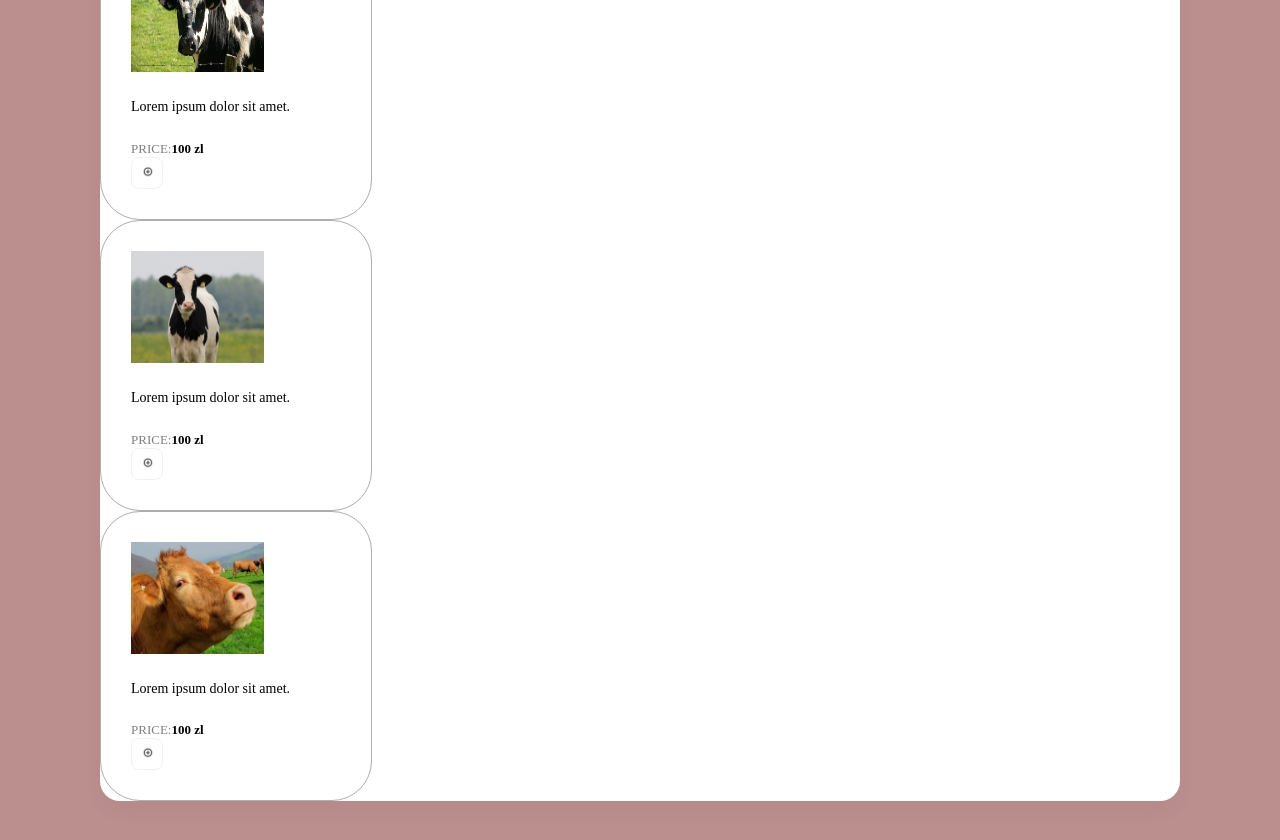
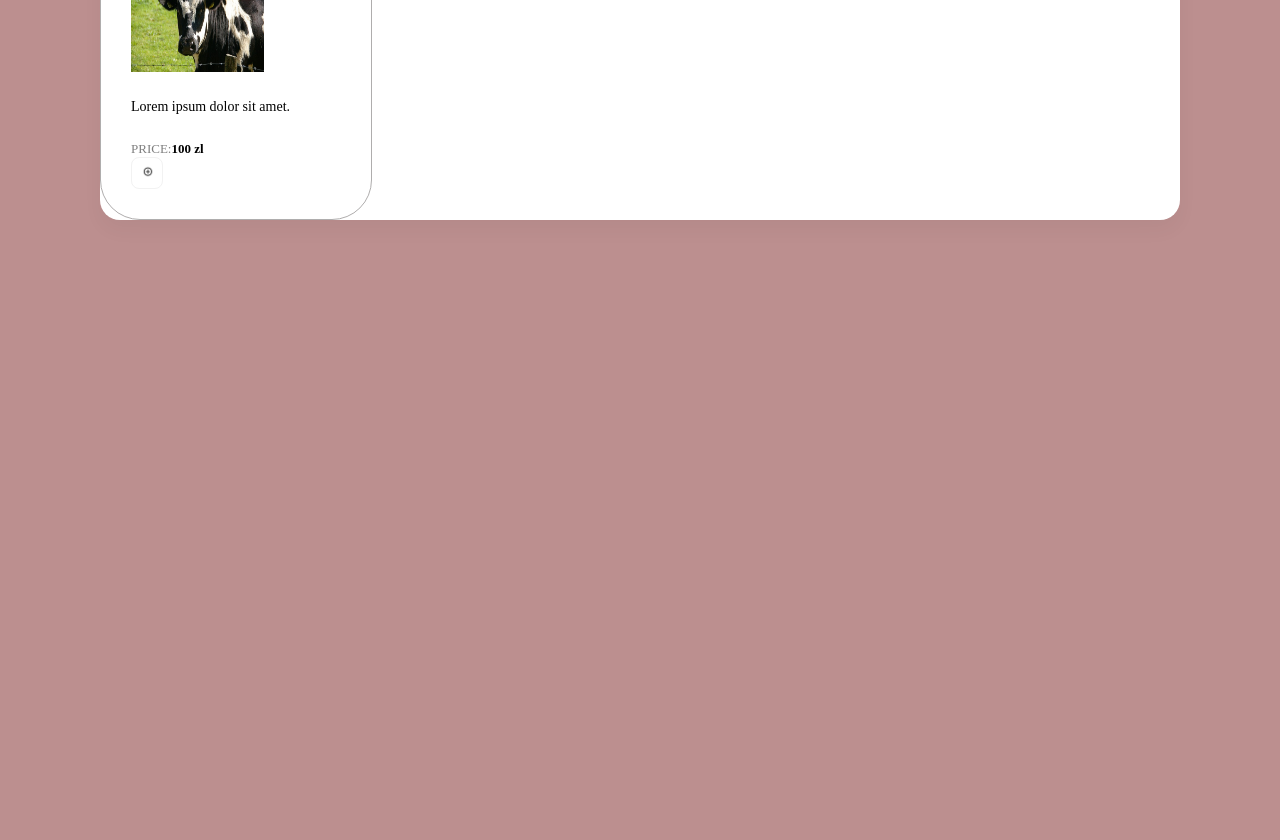
Before and after one commit to Nekit72722/First-market, a React (Create React App) app: page / in a window 1280 px wide. Shown: the part 360-1200 px from the top of the page. After the commit the page ends 800 px from the top, so only its background shows below. Built offline with nearby package versions, Linux system fonts and the light colour scheme.

Commit message:
strukture segregation

```diff
--- a/src/App.js
+++ b/src/App.js
@@ -1,13 +1,67 @@
 import React from "react";
 import './App.css';
+// import Header from "./components/Header";
+// import {useState} from "@types/react";
+import remove from "./img/remove.png";
+import cow1 from "./img/cow1.jpg";
+import logo from "./img/logo.png";
+import basket from "./img/basket.png";
+import user from "./img/user.png";
+import search from "./img/search.png";
+import Card from "./components/Card";
+import cow2 from "./img/cow2.jpg";
+import plus from "./img/plus.png";
+import cow3 from "./img/cow3.jpg";
 import Header from "./components/Header";
+import Drawer from "./components/Drawer";
 
+const arr = [{
+    name: 'Cow1',
+    price: 100
+},
+    {
+        name: 'Cow2',
+        price: 110
+    }
+];
 function App() {
-  return (
-      <>
-        <Header/>
-      </>
-  )
-}
+    // const [visible, setVisible] = useState('none')
+    //
+    // const HandleCloser = ()=>{
+    //     return setVisible('none');
+    // }
+
+          return(
+              <div className='wrapper clear'>
+
+                      <Drawer/>
+
+
+                       <Header/>
+
+                  <div className='content p-40'>
+                      <div className='d-flex align-center justify-between p-40 mb-40'>
+                          <h1>All Cows</h1>
+                          <div className='search-block d-flex'>
+                              <img width={18} height={18} src={search} alt=""/>
+                              <input placeholder='Search...' type="text"/>
+                          </div>
+                      </div>
+                      <div className='d-flex'>
+                          <Card/>
+                          {/*{arr.map((obj)=>(*/}
+                          {/*    <Card/>*/}
+                          {/*    )*/}
+                          {/*)}*/}
+
+
+                      </div>
+                  </div>
+              </div>
+
+          )
+      }
+
+
 
 export default App;
--- /dev/null
+++ b/src/components/Card.js
@@ -0,0 +1,25 @@
+import React from "react";
+import cow1 from "../img/cow1.jpg";
+import plus from "../img/plus.png";
+// import React from "@types/react";
+
+const Card = (props)=>{
+
+return (
+<div className='card'>
+    <img width={133} height={112} src={cow1} alt=""/>
+    <h5>Lorem ipsum dolor sit amet.</h5>
+    <div className='d-flex justify-between align-center'>
+        <div className='d-flex flex-column '>
+            <span>Price:</span>
+            <b className='opacity-5'>100 zl</b>
+
+        </div>
+        <button className='button'>
+            <img width={15} height={15} src={plus} alt="plus"/>
+        </button>
+    </div>
+</div>
+)
+}
+export default Card
--- /dev/null
+++ b/src/components/Drawer.js
@@ -0,0 +1,58 @@
+import remove from "../img/remove.png";
+import cow1 from "../img/cow1.jpg";
+import React from "react";
+
+const Drawer = () =>{
+    return (
+        <div style={{display: 'none'}} className='overlay'>
+    <div className='drawer'>
+        <div className='cartHeader'>
+            <h2 className='mb-30'>Koszyk</h2>
+            <img style={{cursor: "pointer"}} width={20} height={20} src={remove} alt="remove"/>
+        </div>
+        <div className='cartContainer'>
+            <div className='cartItem d-flex align-center mb-20'>
+
+                <div style={{backgroundImage: `url(${cow1})`}} className='cartItemImg'></div>
+                <div className='mr-20'>
+                    <p className='mb-5'>Lorem ipsum dolor sit amet.</p>
+                    <b>100 zl</b>
+                </div>
+                <img className='removeBtn' src={remove} alt="remove"/>
+            </div>
+            <div className='cartItem d-flex align-center mb-20'>
+
+                <div style={{backgroundImage: `url(${cow1})`}} className='cartItemImg'></div>
+                <div className='mr-20'>
+                    <p className='mb-5'>Lorem ipsum dolor sit amet.</p>
+                    <b>100 zl</b>
+                </div>
+                <img className='removeBtn' src={remove} alt="remove"/>
+            </div>
+
+            <div className='cartItem d-flex align-center'>
+
+                <div style={{backgroundImage: `url(${cow1})`}} className='cartItemImg'></div>
+                <div className='mr-20'>
+                    <p className='mb-5'>Lorem ipsum dolor sit amet.</p>
+                    <b>100 zl</b>
+                </div>
+                <img className='removeBtn' src={remove} alt="remove"/>
+            </div>
+        </div>
+        <div className='cartTotalBlock'>
+            <ul className=''>
+                <li className='d-flex'>
+                    <span>Do zaplaty</span>
+                    <div></div>
+                    <b>200 zl</b>
+                </li>
+
+            </ul>
+            <button className='greenButton'>Zlozyc zamowienie</button>
+        </div>
+    </div>
+</div>
+    )
+}
+export default Drawer
--- a/src/components/Header.js
+++ b/src/components/Header.js
@@ -1,4 +1,4 @@
-import React, {useState} from "react";
+import React from "react";
 import logo from '../img/logo.png';
 import basket from '../img/basket.png';
 import user from '../img/user.png';
@@ -8,59 +8,17 @@ import cow3 from '../img/cow3.jpg'
 import plus from '../img/plus.png'
 import search from '../img/search.png'
 import remove from "../img/remove.png"
+import Card from "./Card";
 
 function Header(){
-    const [visible, setVisible] = useState('none')
-    const HanldeOpener = () =>{
-        return   setVisible('flex');
-    }
-    const HandleCloser = ()=>{
-        return setVisible('none');
-    }
-
+    // const [visible, setVisible] = useState('none')
+    // const HandleOpener = () =>{
+    //     return   setVisible('flex');
+    // }
+    // const HandleCloser = ()=>{
+    //     return setVisible('none');
+    // }
 return(
-        <div className='wrapper clear'>
-            <div style={{display: visible}} className='overlay'>
-                <div className='drawer'>
-                    <div className='cartHeader'>
-                    <h2 className='mb-30'>Koszyk</h2>
-                        <img onClick={HandleCloser} style={{cursor: "pointer"}} width={20} height={20} src={remove} alt="remove"/>
-                    </div>
-                    <div className='cartContainer'>
-                    <div className='cartItem d-flex align-center'>
-
-                       <div style={{backgroundImage: `url(${cow1})`}} className='cartItemImg'></div>
-                        <div className='mr-20'>
-                            <p className='mb-5'>Lorem ipsum dolor sit amet.</p>
-                            <b>100 zl</b>
-                        </div>
-                        <img className='removeBtn' src={remove} alt="remove"/>
-                    </div>
-                    <div className='cartItem d-flex align-center'>
-
-                        <div style={{backgroundImage: `url(${cow1})`}} className='cartItemImg'></div>
-                        <div className='mr-20'>
-                            <p className='mb-5'>Lorem ipsum dolor sit amet.</p>
-                            <b>100 zl</b>
-                        </div>
-                        <img className='removeBtn' src={remove} alt="remove"/>
-                    </div>
-                    </div>
-                    <div className='cartTotalBlock'>
-                    <ul className=''>
-                        <li className='d-flex'>
-                            <span>Do zaplaty</span>
-                            <div></div>
-                            <b>200 zl</b>
-                        </li>
-
-                    </ul>
-                    <button>Zlozyc zamowienie</button>
-                    </div>
-                </div>
-            </div>
-
-
     <header className='d-flex justify-between align-center p-40'>
         <div className='d-flex align-center'>
             <img width={50} height={40} src={logo} alt='logo'/>
@@ -71,7 +29,7 @@ function Header(){
         </div>
         <ul className='d-flex'>
             <li className='mr-30'>
-                    <img style={{cursor: "pointer"}} onClick={HanldeOpener} width={18} height={18} src={basket} alt='basket'/>
+                <img style={{cursor: "pointer"}} width={18} height={18} src={basket} alt='basket'/>
                 <span>100 zl</span>
 
             </li>
@@ -80,61 +38,6 @@ function Header(){
             </li>
         </ul>
     </header>
-            <div className='content p-40'>
-                <div className='d-flex align-center justify-between p-40 mb-40'>
-                <h1>All Cows</h1>
-                    <div className='search-block d-flex'>
-                        <img width={18} height={18} src={search} alt=""/>
-                        <input placeholder='Search...' type="text"/>
-                    </div>
-                </div>
-                <div className='d-flex'>
-                <div className='card'>
-                    <img width={133} height={112} src={cow1} alt=""/>
-                    <h5>Lorem ipsum dolor sit amet.</h5>
-                    <div className='d-flex justify-between align-center'>
-                        <div className='d-flex flex-column '>
-                            <span>Price:</span>
-                            <b className='opacity-5'>100 zl</b>
-
-                        </div>
-                        <button className='button'>
-                            <img width={15} height={15} src={plus} alt="plus"/>
-                        </button>
-                    </div>
-                </div>
-                <div className='card'>
-                    <img width={133} height={112} src={cow2} alt=""/>
-                    <h5>Lorem ipsum dolor sit amet.</h5>
-                    <div className='d-flex justify-between align-center'>
-                        <div className='d-flex flex-column '>
-                            <span>Price:</span>
-                            <b className='opacity-5'>100 zl</b>
-
-                        </div>
-                        <button className='button'>
-                            <img width={15} height={15} src={plus} alt="plus"/>
-                        </button>
-                    </div>
-                </div>
-                <div className='card'>
-                    <img width={133} height={112} src={cow3} alt=""/>
-                    <h5>Lorem ipsum dolor sit amet.</h5>
-                    <div className='d-flex justify-between align-center'>
-                        <div className='d-flex flex-column '>
-                            <span>Price:</span>
-                            <b className='opacity-5'>100 zl</b>
-
-                        </div>
-                        <button className='button'>
-                            <img width={15} height={15} src={plus} alt="plus"/>
-                        </button>
-                    </div>
-                </div>
-                </div>
-            </div>
-        </div>
-
 )
 }
 export default Header
--- a/src/index.scss
+++ b/src/index.scss
@@ -104,15 +104,18 @@ img{
   display: flex;
   flex-direction: column;
   justify-content: space-between;
+
   .cartHeader{
     display: flex;
     justify-content: space-between;
   }
 .cartContainer{
-  display: flex;
-  flex-direction: column;
+  //display: flex;
+  //flex-direction: column;
   //justify-content: flex-start;
   flex: 1;
+  overflow: auto;
+  margin-bottom: 40px;
 }
 
   h2{
@@ -165,7 +168,9 @@ img{
     top: -4px;
     margin: 0 7px;
   }
-  button{
+
+}
+.greenButton{
   width: 100%;
   height: 55px;
   background-color: #29e30e;
@@ -180,4 +185,3 @@ img{
     background-color: darken(#016501, 5%);
   }
 }
-}
```
Lines whose indentation alone changed are shown as unchanged.
